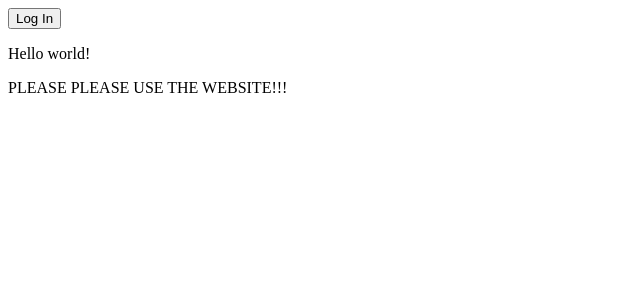
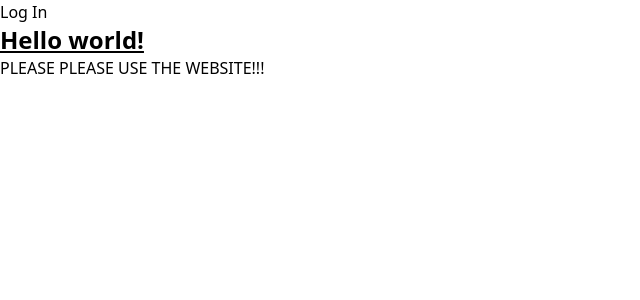
Before and after one commit to jobin-b/FoodFocus, a React (Create React App) app in the folder frontend/: page / in a window 1280 px wide. Shown: the top 300 px of the page, without its empty margins (0-640 px from the left). Built offline with nearby package versions, Linux system fonts and the light colour scheme; no server answers.

Commit message:
Fix jobin booboo

```diff
--- a/frontend/package.json
+++ b/frontend/package.json
@@ -10,9 +10,11 @@
     "@types/jest": "^27.5.2",
     "@types/react": "^18.2.48",
     "@types/react-dom": "^18.2.18",
+    "autoprefixer": "^10.4.17",
     "dotenv": "^16.4.1",
     "os": "^0.1.2",
     "path": "^0.12.7",
+    "postcss": "^8.4.33",
     "react": "^18.2.0",
     "react-dom": "^18.2.0",
     "react-router-dom": "^6.21.3",
--- a/frontend/src/pages/Home.tsx
+++ b/frontend/src/pages/Home.tsx
@@ -14,7 +14,7 @@
   return (
     <div className="">
       <LoginButton />
-      <p className="text-3xl font-bold underline">Hello world!</p>
+      <p className="text-2xl font-bold underline">Hello world!</p>
       <p>PLEASE PLEASE USE THE WEBSITE!!!</p>
     </div>
   );
```
Also changed, not shown: frontend/tailwind.config.js (renamed from frontend/tailwind.config.ts), 1 other file (tests, documents, lock files or other folders).
